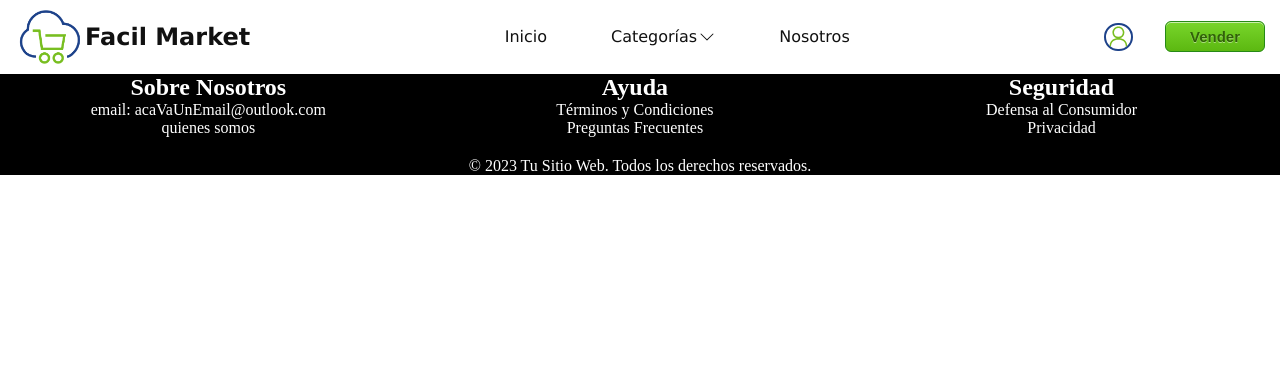
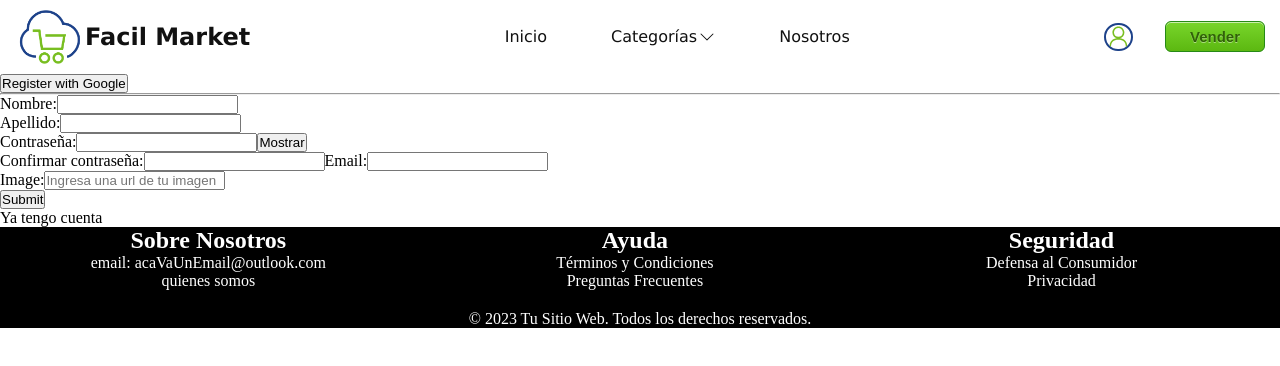
Before and after one commit to adharainfinita/facil-market-proyect, a React (Vite) app in the folder client/: page /register in a window 1280 px wide. Shown: the top 366 px of the page. Built offline with nearby package versions, Linux system fonts and the light colour scheme.

Commit message:
feat(client/register Form): create the register formulary and validations

```diff
--- a/client/src/App.tsx
+++ b/client/src/App.tsx
@@ -3,6 +3,8 @@ import { Route, Routes } from "react-router-dom";
 import Terms from "./components/Terms";
 import Navbar from "./components/Navbar";
 import Home from "./pages/Home";
+import Register from "./components/RegisterForm";
+
 function App() {
   return (
     <>
@@ -11,6 +13,7 @@ function App() {
     <Routes>
     <Route path="/terminos_y_condiciones" element={<Terms/>} />
     <Route path="/" element={<Home/>} />
+    <Route path="/register" element={<Register/>} />
 
   </Routes>
   <Footer/>
--- /dev/null
+++ b/client/src/components/RegisterForm.tsx
@@ -0,0 +1,79 @@
+import { useState } from "react";
+import { validate } from "../services/registerValidation";
+
+interface newUser{
+    name: string
+    lastname: string
+    password: string
+    email:string
+    image: string,
+    confirm?: string
+}
+
+const Register = () => {
+    const [inputs, setInputs] = useState<newUser>({
+        name: '',
+        lastname: '',
+        password: '',
+        email: '',
+        image: ''
+    })
+    const [showPassword, setShowPassword] = useState<boolean>(false)
+    const [errors, setErrors] = useState<Partial<newUser>>({})
+    const [confirmPsw, setConfirmPsw] = useState("");
+
+    const handleInputs = (e: React.ChangeEvent<HTMLInputElement>) => {
+        setInputs({ ...inputs, [e.target.name]: e.target.value });
+        setErrors(validate({ ...inputs, [e.target.name]: e.target.value }))
+      };
+
+    const handleShowPassword = (e:React.MouseEvent<HTMLButtonElement, MouseEvent>) => {
+        e.preventDefault();
+        setShowPassword(!showPassword)
+    }
+
+    const handleConfirmPassword = (e: React.ChangeEvent<HTMLInputElement>) =>{
+        setConfirmPsw(e.target.value)
+        setErrors(validate({ ...inputs, [e.target.name]: e.target.value }))
+    }
+
+    return (
+      <>
+        <button>Register with Google</button>
+        <hr />
+        <form>
+            <label>Nombre:</label>
+            <input type="text" name="name" value={inputs.name} onChange={(e) => handleInputs(e)}/>
+            {errors.name !== '' ? <p><strong>{errors.name}</strong></p> : ''}
+
+            <label>Apellido:</label>
+            <input type="text" name="lastname" value={inputs.lastname} onChange={(e) => handleInputs(e)}/>
+            {errors.lastname !== '' ? <p><strong>{errors.lastname}</strong></p> : ''}
+
+            <label>Contraseña:</label>
+            <input type={showPassword ? 'text' : 'password'} name="password" value={inputs.password} onChange={(e) => handleInputs(e)}/>
+            <button onClick={(e) => handleShowPassword(e)}>{!showPassword ? 'Mostrar' : 'Ocultar'}</button>
+            {errors.password !== '' ? <p><strong>{errors.password}</strong></p> : ''}
+
+            <label>Confirmar contraseña:</label>
+            <input type="text" name="confirm" onChange={(e) => handleConfirmPassword(e)} value={confirmPsw}/>
+            {errors.confirm && <p><strong>{errors.confirm}</strong></p>}
+
+            <label>Email:</label>
+            <input type="text" name="email" value={inputs.email} onChange={(e) => handleInputs(e)}/>
+            {errors.email !== '' ? <p><strong>{errors.email}</strong></p> : ''}
+
+            <label>Image:</label>
+            <input type="text" name="image" value={inputs.image} onChange={(e) => handleInputs(e)}
+            placeholder="Ingresa una url de tu imagen"/>
+            {errors.image !== '' ? <p><strong>{errors.image}</strong></p> : ''}
+
+            <button>Submit</button>
+        </form>
+
+        <p>Ya tengo cuenta</p>
+      </>
+    );
+  };
+
+  export default Register;
--- /dev/null
+++ b/client/src/services/registerValidation.ts
@@ -0,0 +1,31 @@
+const urlRegex = /^(ftp|http|https):\/\/[^ "]+$/;
+const regPass = /^(?=\S*?[0-9]).{6,10}\S$/;
+const regEmail = /^([A-Z0-9._%+-]+@[A-Z0-9.-]+\.[A-Z]{2,4}).{0,35}$/i
+
+interface newUser{
+    name: string
+    lastname: string
+    password: string
+    email:string
+    image: string
+    confirm?: string
+}
+
+export function validate(inputs: newUser){
+    let errors: Partial<newUser> = {}
+    if (!inputs.name) errors.name = "Agrega un nombre"
+    if (inputs.name.length > 35) errors.name = "(Max: 35 caracteres)"
+
+    if (!inputs.lastname) errors.lastname = "Agrega un apellido"
+    if (inputs.lastname.length > 35) errors.lastname = "(Max: 35 caracteres)"
+
+    if (!regEmail.test(inputs.email)) errors.email = "Ingresa un correo válido (Max: 35 caracteres)"
+    if (!regPass.test(inputs.password)) errors.password = "La contraseña debe contener: Un numero y tener entre 6 a 10 caracteres"
+
+    if (inputs.password !== inputs.confirm) // Compara la contraseña y la confirmación
+    errors.confirm = "Las contraseñas no coinciden";
+
+    if (!urlRegex.test(inputs.image)) errors.image = "Ingresa una URL válida"
+
+    return errors
+  }
```
